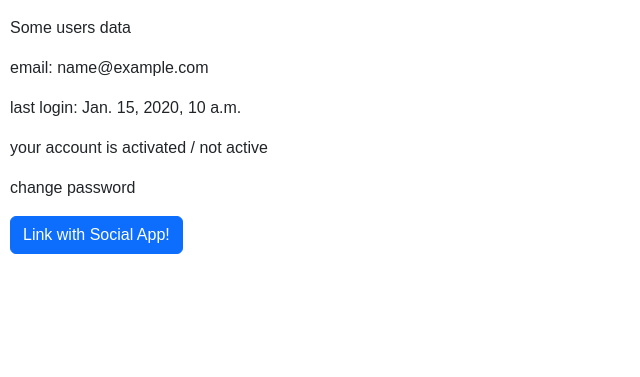
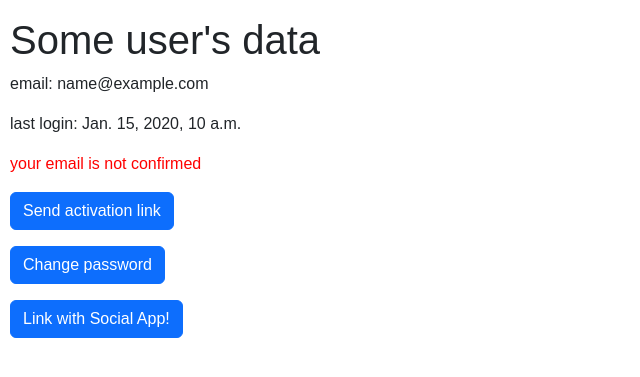
Before and after one commit to pbrqsl/losuj_to, a Django app: page /profile/ in a window 1280 px wide. Shown: the part 68-445 px from the top of the page, without its empty margins (0-640 px from the left). Run offline with Django 4.2, Linux system fonts and the light colour scheme; a user stored in the database is signed in; tables that the repository leaves empty hold one stand-in row (values such as "Sample post"); some libraries are stand-ins or nearby versions.

Commit message:
users social login enhancments

```diff
--- a/losuj_to/losuj_to/urls.py
+++ b/losuj_to/losuj_to/urls.py
@@ -21,6 +21,8 @@ from users.views import (
     CustomAllAuthLoginView,
     CustomSocialSignupView,
     CustomConnectionsView,
+    CustomPasswordChangeView,
+    CustomPasswordChangeDoneView,
 )
 
 urlpatterns = [
@@ -38,5 +40,15 @@ urlpatterns = [
         CustomConnectionsView.as_view(),
         name="socialaccount_connections",
     ),
+    path(
+        "accounts/password/change/",
+        CustomPasswordChangeView.as_view(),
+        name="account_change_password",
+    ),
+    path(
+        "accounts/password/change_done/",
+        CustomPasswordChangeDoneView.as_view(),
+        name="password_change_done",
+    ),
     path("accounts/", include("allauth.urls")),
 ]
--- a/losuj_to/users/managers.py
+++ b/losuj_to/users/managers.py
@@ -8,3 +8,17 @@ class CustomUserManager(BaseUserManager):
         email = self.normalize_email(email)
         user = self.model(email=email, **extra_fields)
         user.set_password(password)
+        user.save()
+
+        return user
+
+    def create_superuser(self, email, password):
+        if password is None:
+            raise TypeError("Superusers must have a password.")
+
+        user = self.create_user(email, password)
+        user.is_superuser = True
+        user.is_staff = True
+        user.save()
+
+        return user
--- /dev/null
+++ b/losuj_to/users/templates/account/confirmation_signup_message.txt
@@ -0,0 +1,5 @@
+{% load account %}
+
+Click the following link to activate your account:
+
+{{ protocol }}://{{ domain }}{% url 'account_confirm_email' key=confirmation.key %}
--- /dev/null
+++ b/losuj_to/users/templates/account/verification_signup_message.txt
@@ -0,0 +1,5 @@
+{% load account %}
+
+Click the following link to activate your account:
+
+{{ protocol }}://{{ domain }}{% url 'account_confirm_email' key=confirmation.key %}
--- a/losuj_to/users/templates/users/base.html
+++ b/losuj_to/users/templates/users/base.html
@@ -67,6 +67,13 @@
                 background-color: #f2dede;
                 border-color: #ebccd1;
                 color: #a94442;
+            }
+            .confirmed {
+            color: green;
+            }
+
+            .unconfirmed {
+                color: red;
             }
         </style>
 
--- /dev/null
+++ b/losuj_to/users/templates/users/confirmation_signup_message.txt
@@ -0,0 +1,5 @@
+{% load account %}
+
+Click the following link to activate your account:
+
+{{ protocol }}://{{ domain }}{% url 'account_confirm_email' key=confirmation.key %}
--- /dev/null
+++ b/losuj_to/users/templates/users/password_change_done.html
@@ -0,0 +1,6 @@
+{% extends 'users/base.html' %}
+{% load i18n %}
+
+{% block content %}
+<p>{% translate 'Your password was changed.' %}</p>
+{% endblock %}
--- a/losuj_to/users/templates/users/profile.html
+++ b/losuj_to/users/templates/users/profile.html
@@ -5,11 +5,19 @@
 {% if user.is_authenticated %}
 <div>
     <p>
-        Some users data
+        <h1>Some user's data</h1>
         <p>email: {{ user.email }}</p>
         <p>last login: {{ user.last_login }}</p>
-        <p>your account is activated / not active</p>
-        <p>change password</p>
+        {% if is_user_verified %}
+            <p class="confirmed">your email is confirmed</p>
+        {% else %}
+            <p class="unconfirmed">your email is not confirmed</p>
+            <p><a href="{% url 'resend_confirmation_email' %}" class="btn btn-primary">Send activation link</a></p>
+        {% endif %}
+        </p>
+        {% if is_local_user %}
+            <a href="{% url 'password_change_view' %}" class="btn btn-primary">Change password</a>
+        {% endif %}
     </p>
 </div>
 
@@ -17,11 +25,12 @@
     {% csrf_token %}
     <button type="submit" class="btn btn-primary">Link with Social App!</button>
 </form>
+
 {% else %}
 <p>You are currently not logged in.</p>
 
 <p>
-    <a href='{% url "login" %}?next=profile' class="btn btn-primary">Log in!</a> or
+    <a href="{% url 'login' %}" class="btn btn-primary">Log in!</a> or
     <a href="{% url 'register' %}" class="btn btn-primary">Register</a>
 </p>
 
--- /dev/null
+++ b/losuj_to/users/templates/users/verification_signup_message.txt
@@ -0,0 +1,5 @@
+{% load account %}
+
+Click the following link to activate your account:
+
+{{ protocol }}://{{ domain }}{% url 'account_confirm_email' key=confirmation.key %}
--- a/losuj_to/users/urls.py
+++ b/losuj_to/users/urls.py
@@ -1,15 +1,19 @@
 from django.urls import path
+
 from users.views import (
+    CheckIfMailConfirmed,
+    CustomConnectionsView,
     CustomLoginView,
     CustomLogoutView,
-    CustomRegisterView,
-    HomeView,
     CustomPasswordReset,
+    CustomPasswordResetComplete,
     CustomPasswordResetConfirm,
     CustomPasswordResetDone,
-    CustomPasswordResetComplete,
+    CustomRegisterView,
+    CustomSendEmailConfirmation,
+    HomeView,
     ProfileView,
-    CustomConnectionsView,
+    CustomPasswordChangeView,
 )
 
 urlpatterns = [
@@ -40,4 +44,19 @@ urlpatterns = [
         CustomConnectionsView.as_view(),
         name="link_google_account",
     ),
+    path(
+        "checkemail/",
+        CheckIfMailConfirmed.as_view(),
+        name="check_email",
+    ),
+    path(
+        "resend_confirmation_email/",
+        CustomSendEmailConfirmation.as_view(),
+        name="resend_confirmation_email",
+    ),
+    path(
+        "password_change/",
+        CustomPasswordChangeView.as_view(),
+        name="password_change_view",
+    ),
 ]
--- a/losuj_to/users/views.py
+++ b/losuj_to/users/views.py
@@ -1,34 +1,33 @@
+from typing import Any
+
+from allauth.account.utils import has_verified_email
+from allauth.account.views import LoginView as AllAuthLoginView
+from allauth.account.views import SignupView as AllAuthSignupView
+from allauth.socialaccount.views import ConnectionsView
+from allauth.socialaccount.views import SignupView as SocialSignupView
+from django.contrib import messages
+from django.contrib.auth import authenticate, login, logout
 from django.contrib.auth.forms import AuthenticationForm
+from django.contrib.auth.tokens import default_token_generator
 from django.contrib.auth.views import (
     LoginView,
+    PasswordResetCompleteView,
+    PasswordResetConfirmView,
+    PasswordResetDoneView,
     PasswordResetView,
-    PasswordResetDoneView,
-    PasswordResetConfirmView,
-    PasswordResetCompleteView,
+    PasswordChangeView,
+    PasswordChangeDoneView,
 )
-from django.contrib.auth import authenticate, login
-from django.contrib.auth.tokens import default_token_generator
-from django.http import HttpResponse
+from django.contrib.messages.views import SuccessMessageMixin
+from django.http import HttpRequest, HttpResponse
+from django.shortcuts import get_object_or_404, redirect
+from django.urls import reverse, reverse_lazy
+from django.views.generic import TemplateView, View
+from django.views.generic.edit import CreateView
+
+from users.forms import CustomPasswordResetForm, CustomUserCreationForm
+from users.mixins import EmailConfirmationMixin
 from users.models import CustomUser
-from django.views.generic.edit import CreateView
-from django.contrib.messages.views import SuccessMessageMixin
-from users.forms import (
-    CustomUserCreationForm,
-    CustomPasswordResetForm,
-)
-
-from django.views.generic import TemplateView
-from django.urls import reverse_lazy, reverse
-from django.shortcuts import redirect
-from django.contrib.auth import logout
-from django.views.generic import View
-from allauth.account.views import (
-    SignupView as AllAuthSignupView,
-    LoginView as AllAuthLoginView,
-)
-from allauth.socialaccount.views import SignupView as SocialSignupView, ConnectionsView
-
-from django.contrib import messages
 
 
 class CustomLoginView(LoginView):
@@ -51,15 +50,27 @@ class CustomLoginView(LoginView):
         else:
             return redirect(reverse("login"))
 
+    def post(self, request: HttpRequest, *args: str, **kwargs: Any):
+        print(request.user)
+        return super().post(request, *args, **kwargs)
+
     def form_valid(self, form: AuthenticationForm) -> HttpResponse:
         user = form.get_user()
         next = self.request.POST["next"].strip('"') or "home".strip('"')
-        print(next)
         self.success_url = reverse(next)
-        print(self.success_url)
-        messages.success(self.request, f"Successfully signed in as {user}")
-        print(self.get_success_url())
-        return super().form_valid(form)
+        verified_email = has_verified_email(user, user.email)
+        if verified_email:
+            print(self.success_url)
+            messages.success(self.request, f"Successfully signed in as {user}")
+            return super().form_valid(form)
+        self.request.session["resend_email_user"] = user.email
+        messages.add_message(
+            self.request,
+            messages.ERROR,
+            "User's email has not been verified, cannot login. \
+                <a href='resend_confirmation_email/'>Resend confirmation email</a>",
+        )
+        return redirect("home")
 
     def get_success_url(self) -> str:
         return self.success_url
@@ -73,15 +84,21 @@ class CustomLogoutView(View):
         return redirect("home")
 
 
-def logout_view(request):
-    logout(request)
-    return redirect("/")
+class CustomSendEmailConfirmation(SuccessMessageMixin, EmailConfirmationMixin, View):
+    success_message = "Email sent!"
+
+    def get(self, request):
+        resend_email = request.session.get("resend_email_user") or request.user.email
+        # user = CustomUser.objects.get(email=resend_email)
+        user = get_object_or_404(CustomUser, email=resend_email)
+        self.send_verification_email(user)
+        return redirect("home")
 
 
-class CustomRegisterView(SuccessMessageMixin, CreateView):
+class CustomRegisterView(SuccessMessageMixin, EmailConfirmationMixin, CreateView):
     template_name = "users/register.html"
     form_class = CustomUserCreationForm
-    success_message = "Account created"
+    success_message = "Account created. Please check your email for verification link."
     success_url = reverse_lazy("home")
 
     class Meta:
@@ -93,10 +110,7 @@ class CustomRegisterView(SuccessMessageMixin, CreateView):
         self.object.user_token = token
         self.object.save()
 
-        user = authenticate(self.request, token=token)
-        if user:
-            login(self.request, user)
-
+        self.send_verification_email(self.object)
         return response
 
 
@@ -125,24 +139,44 @@ class CustomPasswordResetDone(PasswordResetDoneView):
         model = CustomUser
 
 
+class CustomPasswordChangeView(PasswordChangeView):
+    template_name = "users/password_change.html"
+
+
+class CustomPasswordChangeDoneView(PasswordChangeDoneView):
+    template_name = "users/password_change_done.html"
+
+
 class HomeView(TemplateView):
     template_name = "users/home.html"
 
 
+# @login_required
 class ProfileView(TemplateView):
     template_name = "users/profile.html"
 
+    def get_context_data(self, **kwargs: Any):
+        context = super().get_context_data(**kwargs)
+        user = self.request.user
+        context["is_local_user"] = False
+        if not user.is_authenticated:
+            return context
+        context["is_user_verified"] = has_verified_email(user, user.email)
+        if not user.user_token:
+            return context
+        print("aa")
+        context["is_local_user"] = True
+        return context
 
-test_view = CustomLoginView.as_view()
+
+# test_view = CustomLoginView.as_view()
 
 
 class CustomAllauthSignupView(AllAuthSignupView):
-    # form_class = CustomAuthSignupForm
     template_name = "users/register.html"
 
 
 class CustomAllAuthLoginView(AllAuthLoginView):
-    # form_class = CustomAuthSignupForm
     template_name = "users/login.html"
 
     def form_valid(self, form):
@@ -172,7 +206,7 @@ class CustomSocialSignupView(SuccessMessageMixin, SocialSignupView):
         email = request.POST["email"]
         if not CustomUser.objects.filter(email=email):
             return super().dispatch(request, *args, **kwargs)
-        print(CustomUser.objects.filter(email=email))
+
         messages.add_message(
             request,
             messages.ERROR,
@@ -191,3 +225,10 @@ class CustomSocialSignupView(SuccessMessageMixin, SocialSignupView):
 
 class CustomConnectionsView(ConnectionsView):
     template_name = "users/connections.html"
+
+
+class CheckIfMailConfirmed(View):
+    def get(self, request):
+        user = request.user
+        print(has_verified_email(user, user.email))
+        return redirect("home")
```
Also changed, not shown: losuj_to/losuj_to/settings.py (+8 -1 lines), losuj_to/templates/account/email/email_confirmation_message.html (added, +18 -0 lines), losuj_to/users/admin.py (+15 -1 lines), losuj_to/users/mixins.py (added, +17 -0 lines), losuj_to/users/models.py (+5 -3 lines), losuj_to/users/templates/users/password_change.html (added, +12 -0 lines), losuj_to/.isort.cfg (added), losuj_to/users/migrations/0004_customuser_is_staff_customuser_is_superuser.py (added), losuj_to/users/migrations/0005_customuser_groups_customuser_user_permissions.py (added).
